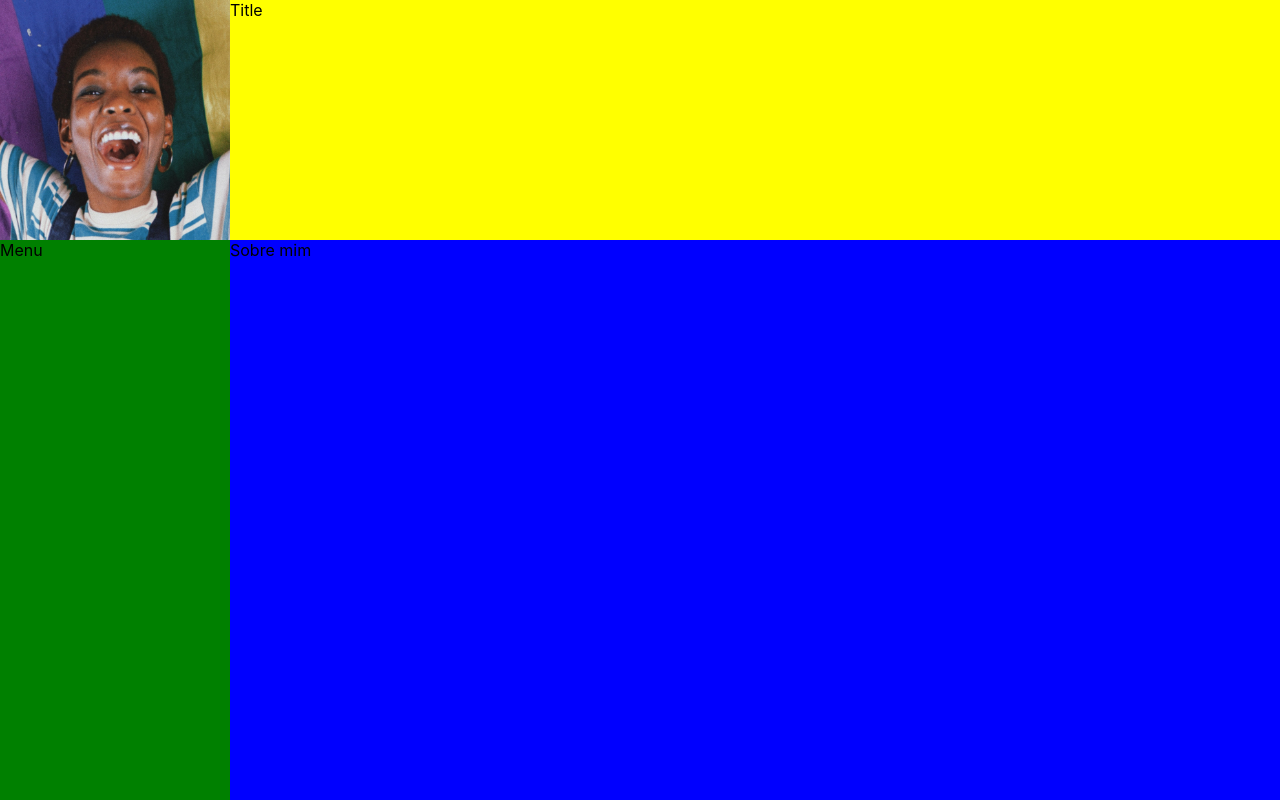
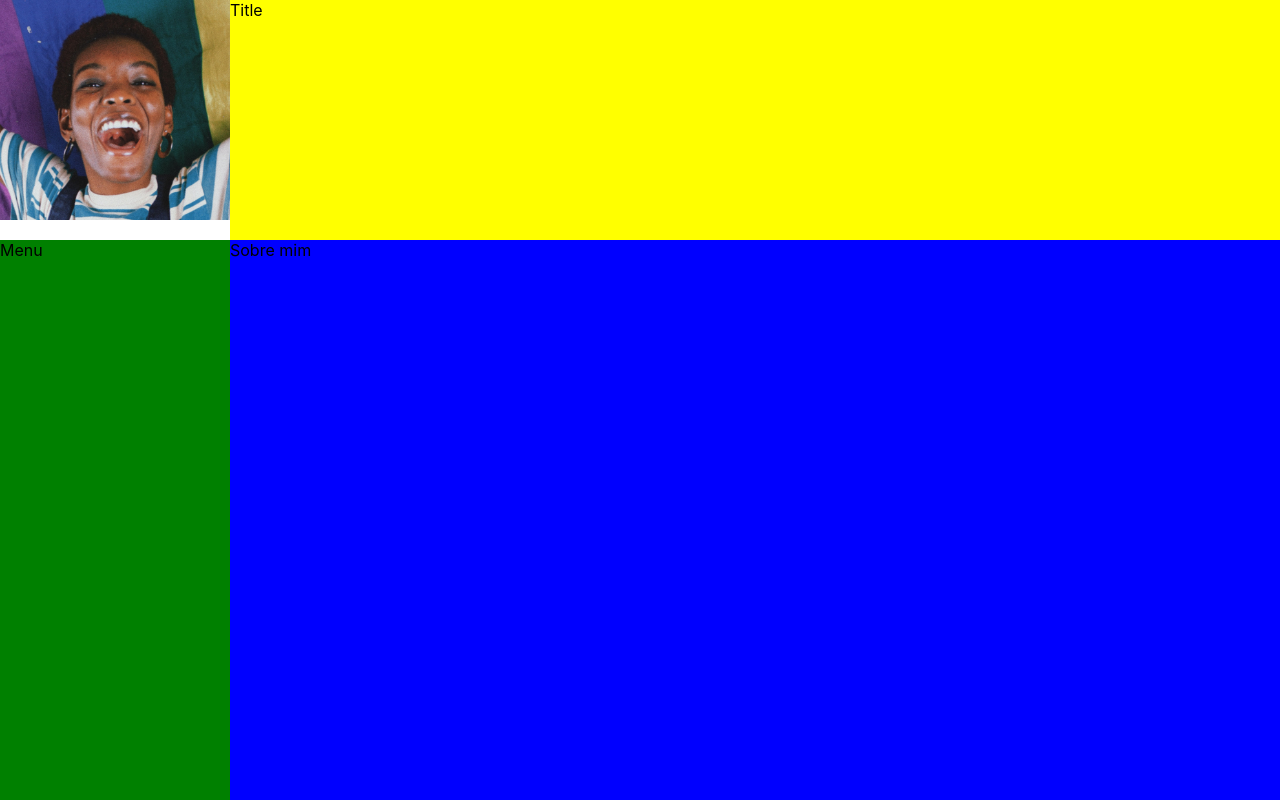
Before and after one commit to cristianomesquita/portfolio, a React (Create React App) app: page / in a window 1280 px wide. Built offline with nearby package versions, Linux system fonts and the light colour scheme.

Commit message:
avatar componentization and correction of folder paths

```diff
--- /dev/null
+++ b/src/components/Avatar.js
@@ -0,0 +1,7 @@
+import React from 'react'
+
+const Avatar = props => {
+  return <img src={props.src} alt={props.alt} width={props.width} height={props.height} />
+}
+
+export default Avatar
--- a/src/pages/App.js
+++ b/src/pages/App.js
@@ -2,19 +2,17 @@ import React from 'react'
 import {
   MainContainer,
   AvatarTitleContainer,
-  Avatar,
   Title,
   MenuAboutMeContainer,
   SideMenu,
   AboutMe
 } from './styled'
-import Woman from '../assets/Woman.jpg'
+import Woman from 'assets/Woman.jpg'
+import Avatar from 'components/Avatar'
 const App = () => (
   <MainContainer>
     <AvatarTitleContainer>
-      <Avatar>
-        <img src={Woman} />
-      </Avatar>
+      <Avatar src={Woman} height={220} width={230} alt={"Happy woman"} />
       <Title>Title</Title>
     </AvatarTitleContainer>
     <MenuAboutMeContainer>
--- a/src/pages/styled.js
+++ b/src/pages/styled.js
@@ -11,15 +11,7 @@ export const AvatarTitleContainer = styled.div`
   display: flex;
   height: 30vh;
 `
-export const Avatar = styled.div`
-  display: flex;
-  background-color: blue;
-  width: 230px;
 
-  img {
-    width: 100%;
-  }
-`
 export const Title = styled.div`
   display: flex;
   background-color: yellow;
```
Also changed, not shown: src/components/Accordion.js (added, +17 -0 lines), src/assets/vectorHidden.png (added), src/assets/vectorShow.png (added).
